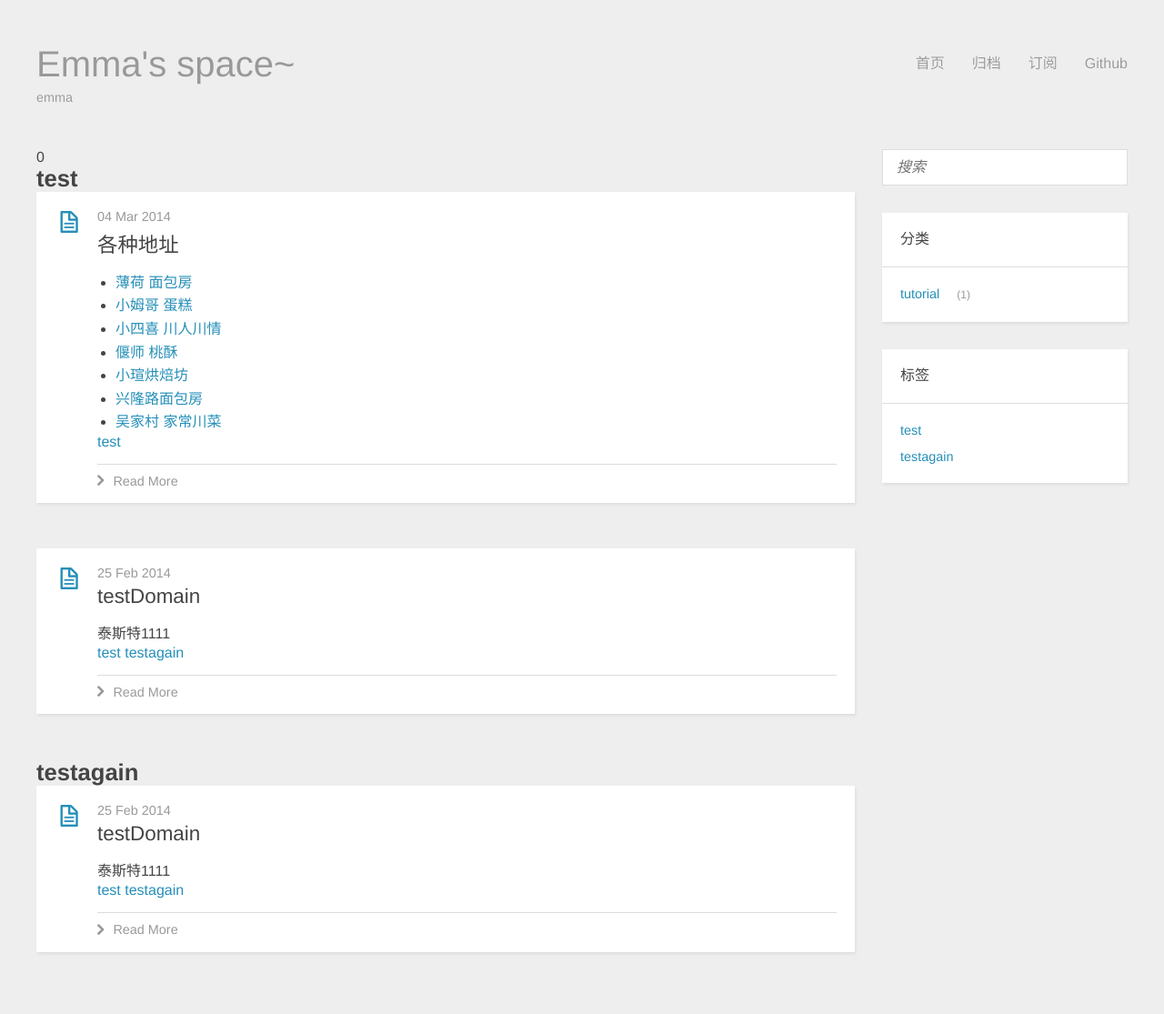
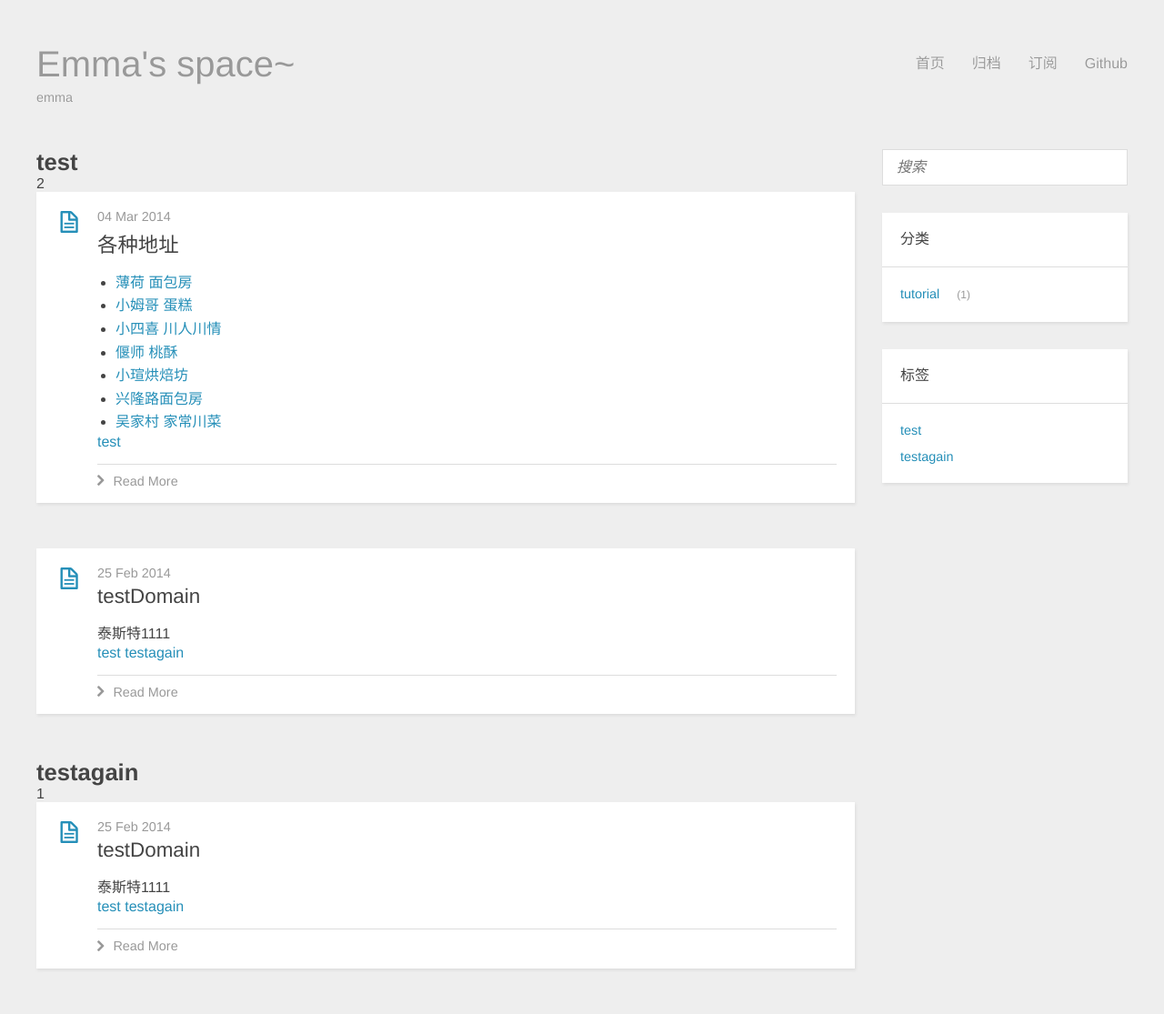
Before and after one commit to juneyang/emma, a Jekyll site: the page built from tags.html, in a window 1280 px wide. Shown: the whole page at 91% size. Built offline with Jekyll 4.4.1, drawn with Linux system fonts in a browser that asks for light colours.

Commit message:
add tags.html

```diff
--- a/tags.html
+++ b/tags.html
@@ -6,11 +6,11 @@ title: Emma's space~
 <div id="content" class="inner">
     <div id="main-col" class="alignleft">
         <div id="wrapper">
-        <span>{{ tag | last | size }}</span>
         {% for tag in site.tags %}
+          <h2>{{ tag | first }}</h2>
+          <span>{{ tag | last | size }}</span>
 
-          <h2>{{ tag | first }}</h2>
-            {% for post in tag.last %}
+          {% for post in tag.last %}
           <article class="post">
 
                 <div class="gallery" style="">
```
